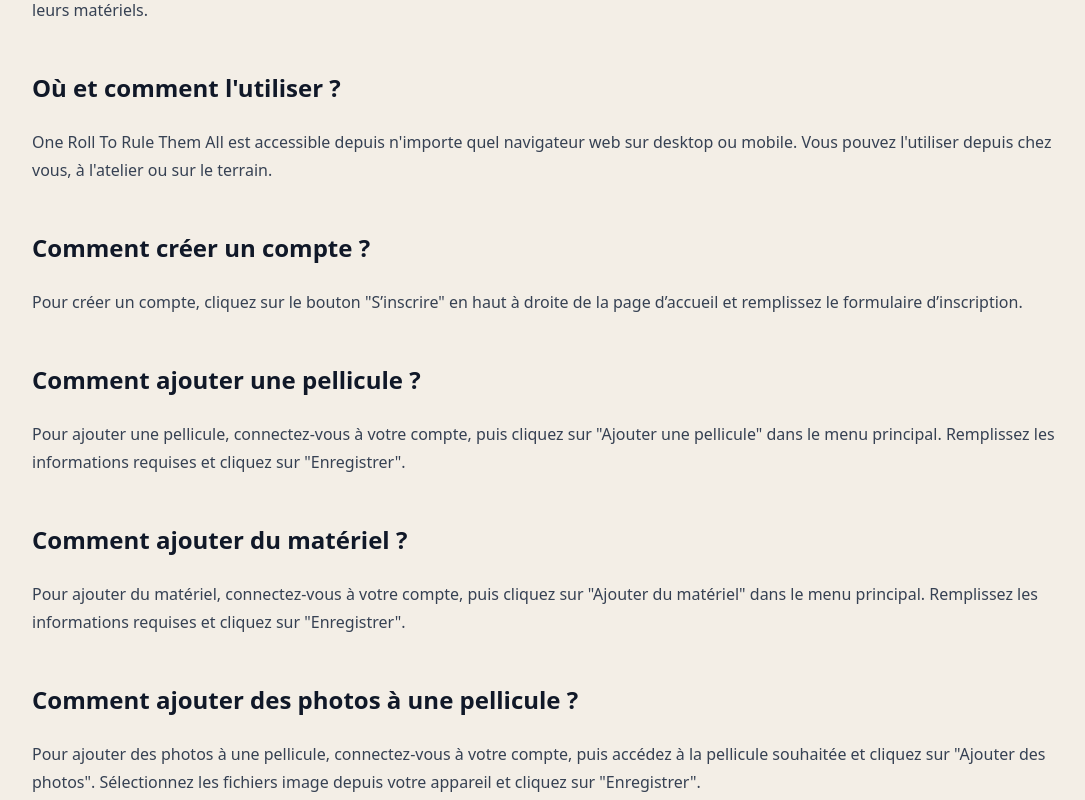
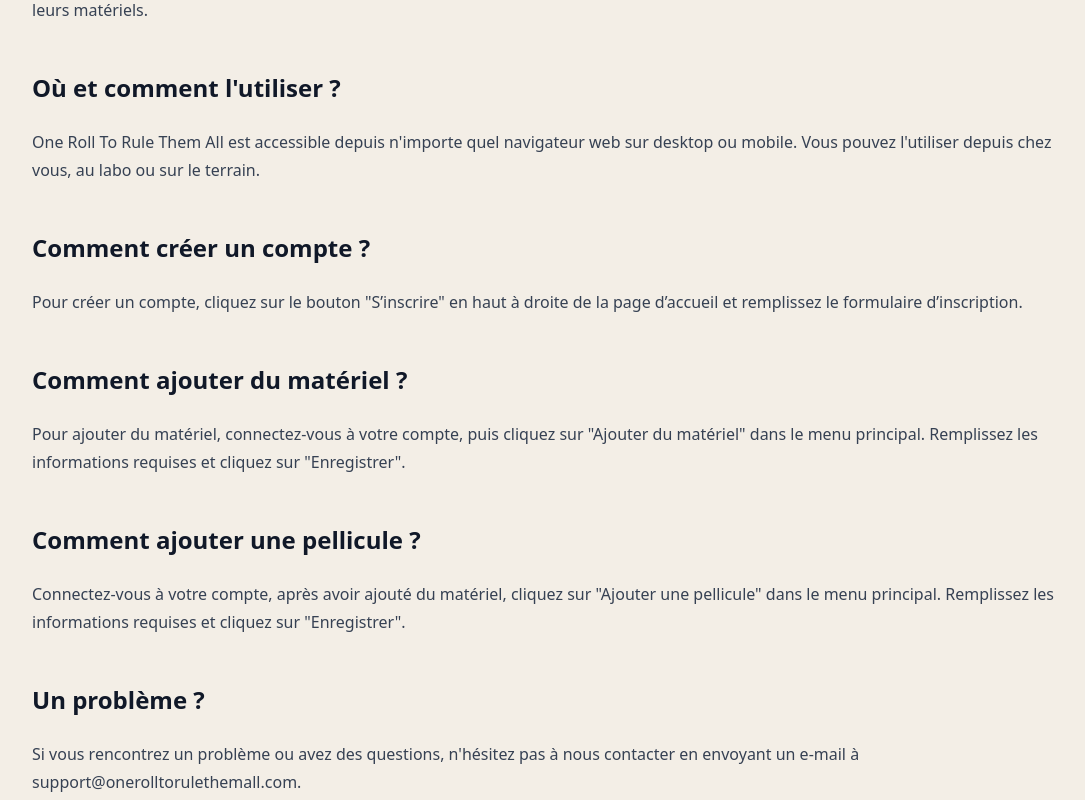
Before and after one commit to Pampamlela/ORTRTA, a Vue app in the folder frontend/: page /faq in a window 1280 px wide. Shown: the part 320-1120 px from the top of the page, without its empty margins (96-1181 px from the left). Built offline with nearby package versions, Linux system fonts and the light colour scheme.

Commit message:
FAQ plus claire

```diff
--- a/frontend/src/views/FAQView.vue
+++ b/frontend/src/views/FAQView.vue
@@ -12,19 +12,16 @@
                 <p>Cette application web permet de rendre la vie plus facile aux photographes argentiques. Elle permet de gérer la vie de leurs pellicules et leurs matériels.</p>
 
                 <h2>Où et comment l'utiliser ?</h2>
-                <p>One Roll To Rule Them All est accessible depuis n'importe quel navigateur web sur desktop ou mobile. Vous pouvez l'utiliser depuis chez vous, à l'atelier ou sur le terrain.</p>
+                <p>One Roll To Rule Them All est accessible depuis n'importe quel navigateur web sur desktop ou mobile. Vous pouvez l'utiliser depuis chez vous, au labo ou sur le terrain.</p>
 
                 <h2>Comment créer un compte ?</h2>
                 <p>Pour créer un compte, cliquez sur le bouton "S’inscrire" en haut à droite de la page d’accueil et remplissez le formulaire d’inscription.</p>
 
-                <h2>Comment ajouter une pellicule ?</h2>
-                <p>Pour ajouter une pellicule, connectez-vous à votre compte, puis cliquez sur "Ajouter une pellicule" dans le menu principal. Remplissez les informations requises et cliquez sur "Enregistrer".</p>
-
                 <h2>Comment ajouter du matériel ?</h2>
                 <p>Pour ajouter du matériel, connectez-vous à votre compte, puis cliquez sur "Ajouter du matériel" dans le menu principal. Remplissez les informations requises et cliquez sur "Enregistrer".</p>
 
-                <h2>Comment ajouter des photos à une pellicule ?</h2>
-                <p>Pour ajouter des photos à une pellicule, connectez-vous à votre compte, puis accédez à la pellicule souhaitée et cliquez sur "Ajouter des photos". Sélectionnez les fichiers image depuis votre appareil et cliquez sur "Enregistrer".</p>
+                <h2>Comment ajouter une pellicule ?</h2>
+                <p>Connectez-vous à votre compte, après avoir ajouté du matériel, cliquez sur "Ajouter une pellicule" dans le menu principal. Remplissez les informations requises et cliquez sur "Enregistrer".</p>
 
                 <h2>Un problème ?</h2>
                 <p>Si vous rencontrez un problème ou avez des questions, n'hésitez pas à nous contacter en envoyant un e-mail à support@onerolltorulethemall.com.</p>
```
